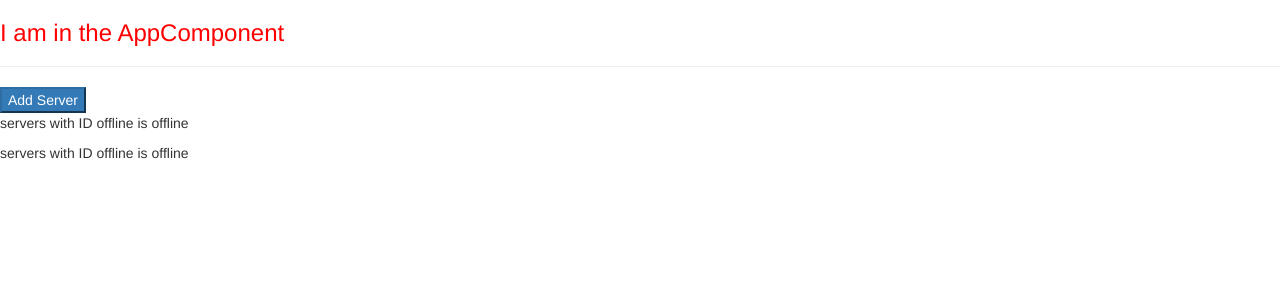
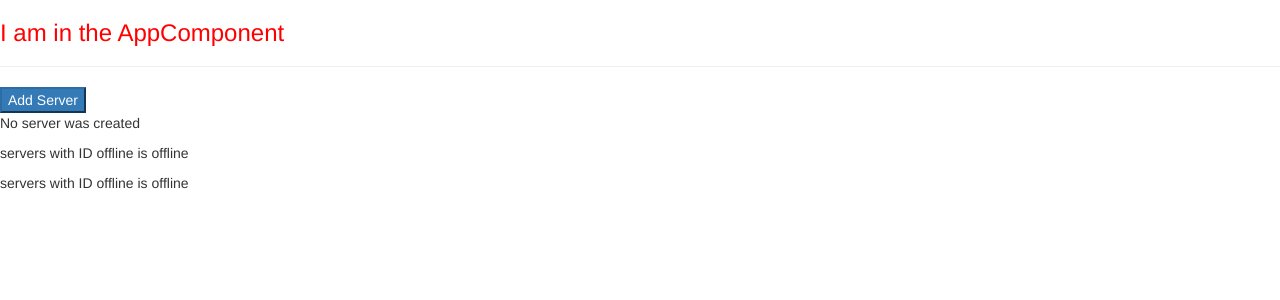
Before and after one commit to esegurob/DanielAngularPractice, an Angular app in the folder first-app/: page / in a window 1280 px wide. Shown: the top 300 px of the page. Built offline with nearby package versions, Linux system fonts and the light colour scheme.

Commit message:
WORKING with  event binding

```diff
--- a/first-app/src/app/servers/servers.component.html
+++ b/first-app/src/app/servers/servers.component.html
@@ -1,7 +1,11 @@
 
 <button
   class="btn-primary"
- [disabled]="!allowNewServer">Add Server</button>
+ [disabled]="!allowNewServer"
+  (click)="onCreateServer()">Add Server</button>
+<!--<p [innerText]="allowNewServer"></p>-->
+<p>{{ serverCreationStatus}}</p>
+
 
 <app-server></app-server>
 <app-server></app-server>
--- a/first-app/src/app/servers/servers.component.ts
+++ b/first-app/src/app/servers/servers.component.ts
@@ -10,6 +10,7 @@
 })
 export class ServersComponent implements OnInit {
   allowNewServer = false;
+  serverCreationStatus = 'No server was created';
 
   constructor() {
     setTimeout(() => {
@@ -20,4 +21,7 @@
   ngOnInit(): void {
   }
 
+    onCreateServer(){
+    this.serverCreationStatus = 'Server created!';
+  }
 }
```
